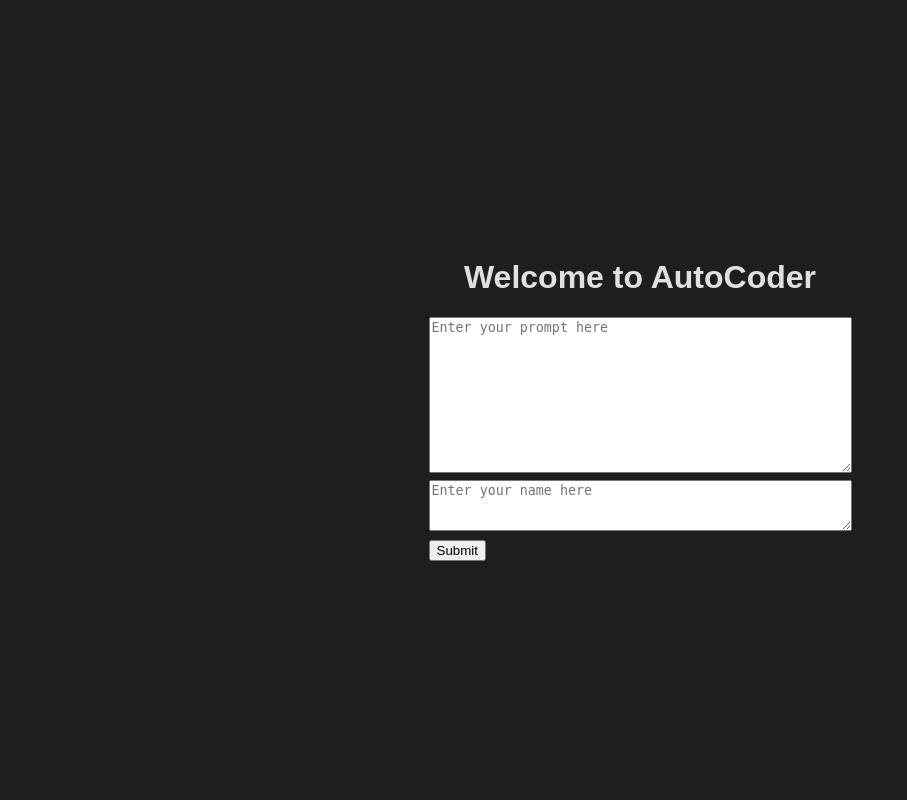
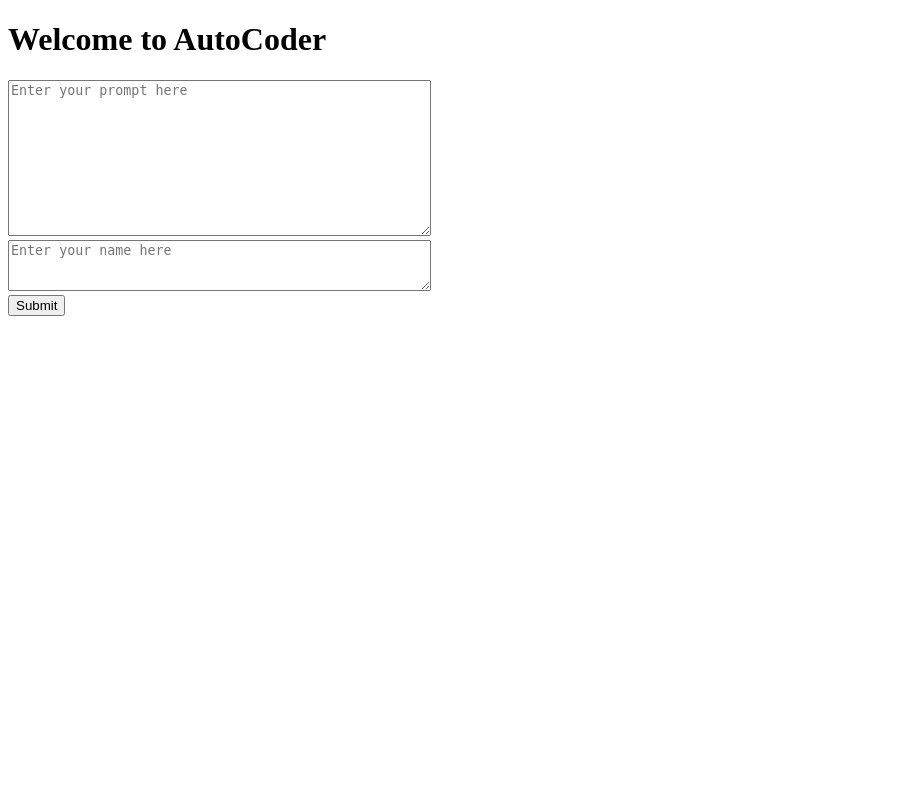
Before and after one commit to ufz0/autocoder, a Flask app: page /manual in a window 1280 px wide. Shown: the whole page, without its empty margins (0-907 px from the left). Run offline with Flask 3, Linux system fonts and the light colour scheme.

Commit message:
Changed UI back to 1.0 style

```diff
--- a/frontend/templates/index.html
+++ b/frontend/templates/index.html
@@ -3,7 +3,6 @@
 <head>
     <meta charset="UTF-8">
     <title>AutoCoder</title>
-    <link rel="stylesheet" href="styles.css">
 </head>
 <body>
     <h1>Welcome to AutoCoder</h1>
--- a/frontend/templates/result.html
+++ b/frontend/templates/result.html
@@ -3,7 +3,7 @@
 <head>
     <meta charset="UTF-8">
     <title>AutoCoder - Result</title>
-    <link rel="stylesheet" href="styles.css">
+
     <link rel="stylesheet"
           href="//cdnjs.cloudflare.com/ajax/libs/highlight.js/11.7.0/styles/default.min.css">
     <script src="//cdnjs.cloudflare.com/ajax/libs/highlight.js/11.7.0/highlight.min.js"></script>
--- a/frontend/templates/styles.css
+++ /dev/null
@@ -1,199 +0,0 @@
-:root {
-    font-family: system-ui, Avenir, Helvetica, Arial, sans-serif;
-    line-height: 1.5;
-    font-weight: 400;
-
-    color-scheme: light dark;
-    color: rgba(255, 255, 255, 0.87);
-    background-color: #242424;
-
-    font-synthesis: none;
-    text-rendering: optimizeLegibility;
-    -webkit-font-smoothing: antialiased;
-    -moz-osx-font-smoothing: grayscale;
-  }
-
-  a {
-    font-weight: 500;
-    color: #646cff;
-    text-decoration: inherit;
-  }
-  a:hover {
-    color: #535bf2;
-  }
-
-  body {
-    margin: 0;
-    display: flex;
-    place-items: center;
-    min-width: 320px;
-    min-height: 100vh;
-    display: flex;
-    flex-direction: column;
-    align-items: center;
-    justify-content: center;
-  }
-
-  h1 {
-    font-size: 3.2em;
-    line-height: 1.1;
-  }
-
-  .card {
-    padding: 2em;
-  }
-
-  #app {
-    max-width: 1280px;
-    margin: 0 auto;
-    padding: 2rem;
-    text-align: center;
-  }
-
-  button {
-    border-radius: 8px;
-    border: 1px solid transparent;
-    padding: 0.6em 1.2em;
-    font-size: 1em;
-    font-weight: 500;
-    font-family: inherit;
-    background-color: #1a1a1a;
-    cursor: pointer;
-    transition: border-color 0.25s;
-  }
-  button:hover {
-    border-color: #646cff;
-  }
-  button:focus,
-  button:focus-visible {
-    outline: 4px auto -webkit-focus-ring-color;
-  }
-
-  @media (prefers-color-scheme: light) {
-    :root {
-      color: #213547;
-      background-color: #ffffff;
-    }
-    a:hover {
-      color: #747bff;
-    }
-    button {
-      background-color: #f9f9f9;
-    }
-  }
-
-  body {
-    background: #1e1e1e;
-    color: #e0e0e0;
-    font-family: Arial, sans-serif;
-    display: flex;
-    justify-content: center;
-    align-items: center;
-    height: 100vh;
-    margin: 0;
-  }
-  .container {
-    background: #1e1e1e;
-    padding: 40px;
-    border-radius: 20px;
-    box-shadow: 10px 10px 30px #141414, -10px -10px 30px #282828;
-    text-align: center;
-    display: flex;
-    flex-direction: column;
-    gap: 1rem;
-  }
-  h1 {
-    font-size: 2rem;
-  }
-  .button {
-    background: #1e1e1e;
-    border: none;
-    padding: 15px 30px;
-    border-radius: 30px;
-    font-size: 1rem;
-    color: #e0e0e0;
-    cursor: pointer;
-    box-shadow: 8px 8px 15px #141414, -8px -8px 15px #282828;
-    transition: 0.3s;
-  }
-  .button:active {
-    box-shadow: inset 5px 5px 10px #141414, inset -5px -5px 10px #282828;
-  }
-  input[type="file"] {
-    appearance: none;
-    border: none;
-    border-radius: 50px;
-    padding: 0.6em 1.5em;
-    background: #1e1e1e;
-    color: #e0e0e0;
-    cursor: pointer;
-    box-shadow: 8px 8px 15px #141414, -8px -8px 15px #282828;
-    transition: box-shadow 0.3s;
-  }
-  input[type="file"]:hover {
-    box-shadow: 8px 8px 15px #141414, -8px -8px 15px #2e2e2e;
-  }
-  input[type="file"]:active {
-    box-shadow: inset 5px 5px 10px #141414, inset -5px -5px 10px #282828;
-  }
-  input[type="file"]:focus,
-  input[type="file"]:focus-visible {
-    outline: none;
-    box-shadow: 0 0 8px #646cff;
-  }
-  input[type="text"] {
-    padding: 0.6em 1.2em;
-    border: 1px solid #646cff;
-    border-radius: 8px;
-    background-color: #1a1a1a;
-    color: #e0e0e0;
-    transition: box-shadow 0.2s;
-  }
-  input[type="text"]:focus {
-    outline: none;
-    box-shadow: 0 0 8px #646cff;
-  }
-  /* Make the file input button round and styled like the .button class */
-  input[type="file"].button {
-    appearance: none;
-    border: none;
-    border-radius: 50px;
-    padding: 0.6em 1.5em;
-    background: #1e1e1e;
-    color: #e0e0e0;
-    cursor: pointer;
-    box-shadow: 8px 8px 15px #141414, -8px -8px 15px #282828;
-    transition: box-shadow 0.3s;
-  }
-  input[type="file"].button:hover {
-    box-shadow: 8px 8px 15px #141414, -8px -8px 15px #2e2e2e;
-  }
-  input[type="file"].button:active {
-    box-shadow: inset 5px 5px 10px #141414, inset -5px -5px 10px #282828;
-  }
-  input[type="file"].button:focus,
-  input[type="file"].button:focus-visible {
-    outline: none;
-    box-shadow: 0 0 8px #646cff;
-  }
-  .button {
-    border: none;
-    border-radius: 50px;
-    padding: 0.6em 1.5em;
-    background: #1e1e1e;
-    color: #e0e0e0;
-    cursor: pointer;
-    box-shadow: 8px 8px 15px #141414, -8px -8px 15px #282828;
-    transition: box-shadow 0.3s;
-  }
-  .button:hover {
-    box-shadow: 8px 8px 15px #141414, -8px -8px 15px #2e2e2e;
-  }
-  .button:active {
-    box-shadow: inset 5px 5px 10px #141414, inset -5px -5px 10px #282828;
-  }
-  .button:focus,
-  .button:focus-visible {
-    outline: none;
-    box-shadow: 0 0 8px #646cff;
-  }
```
Also changed, not shown: frontend/templates/upload.html (+3 -16 lines).
